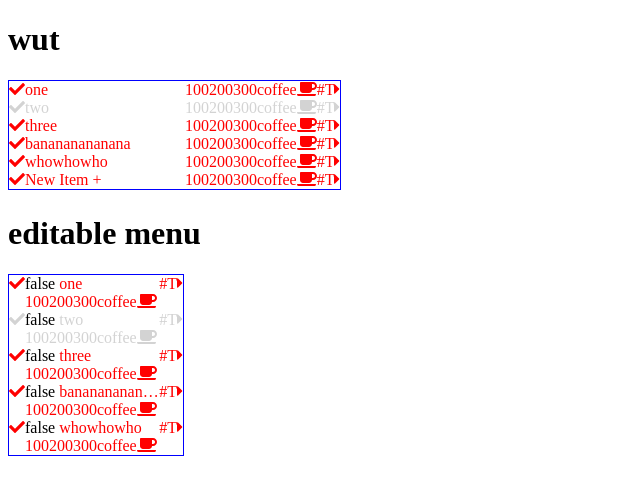
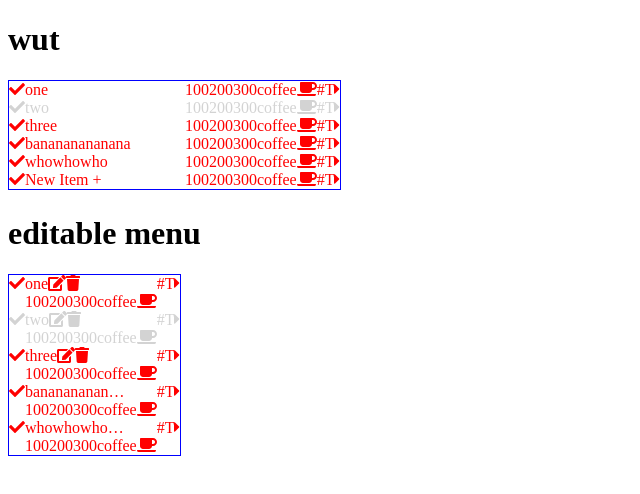
Before and after one commit to UndefinedOU/undefined-select-menu, a React (Create React App) app: page / in a window 1280 px wide. Shown: the top 494 px of the page, without its empty margins (0-640 px from the left). Built offline with nearby package versions, Linux system fonts and the light colour scheme.

Commit message:
iconDisplay

```diff
--- a/src/components/Menu/EditableMenuItem.js
+++ b/src/components/Menu/EditableMenuItem.js
@@ -1,14 +1,15 @@
 import React, { Component } from 'react';
 import styled from 'styled-components';
 import PropTypes from 'prop-types';
+import IconDisplay from './IconDisplay';
 
 /*
   Editable component encapsulates the menu item where clicking on it
   truncates the menu
 */
 
-const editIcon  = 'fa-pencil-square-o';
-const trashIcon = 'fa-trash-o';
+const editIcon  = 'fa-edit';
+const trashIcon = 'fa-trash';
 
 const Noop = styled.span`
   margin: 0px
@@ -59,7 +60,8 @@ class EditableMenuItem extends Component {
   renderDisplay() {
     const props = this.props;
     return (
-      <StyledEditableLabel contentEditable="true"
+      <StyledEditableLabel
+        contentEditable={true}
         color={props.color}
         cursor={props.cursor}
         backgroundColor={props.backgroundColor}
@@ -71,16 +73,19 @@ class EditableMenuItem extends Component {
   renderHovering() {
     const props = this.props;
     return (
-      <StyledEditableLabel contentEditable="true"
+      <StyledEditableLabel
+        contentEditable={true}
         color={props.color}
         cursor={props.cursor}
         backgroundColor={props.backgroundColor}
         width={props.width}>
         { truncate(props.truncateBy, props.label) }
+        <IconDisplay iconType={editIcon} />
+        <IconDisplay iconType={trashIcon} />
       </StyledEditableLabel>
     );
   }
-  renderEdit() {
+  renderEdit () {
 
   }
   render () {
@@ -90,7 +95,8 @@ class EditableMenuItem extends Component {
         onMouseEnter={() => this.setState({'hovering': true})}
         onMouseLeave={() => this.setState({'hovering': false})}
       >
-        {`${this.state.hovering}`} {this.renderDisplay()}
+
+        {this.renderHovering()}
       </span>
     );
   }
--- /dev/null
+++ b/src/components/Menu/IconDisplay.js
@@ -0,0 +1,10 @@
+import React from 'react';
+import styled from 'styled-components';
+
+const IconDisplay = ({ iconType }) => {
+  return (
+    <i className={`fa ${iconType}`} />
+  );
+};
+
+export default IconDisplay;
--- a/src/components/Menu/Select.js
+++ b/src/components/Menu/Select.js
@@ -1,6 +1,7 @@
 import React, { Component } from 'react';
 import PropTypes from 'prop-types'
 import styled from 'styled-components';
+
 import Menu from './Menu';
 // const StyledSelect = styled.Select`
 //   border: '1px solid #eee',
```
